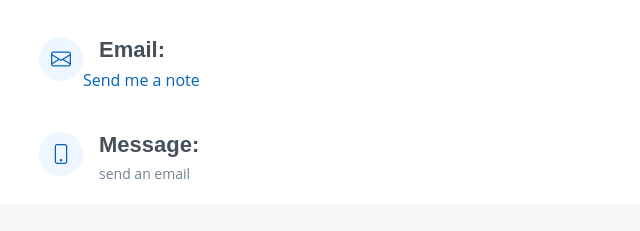
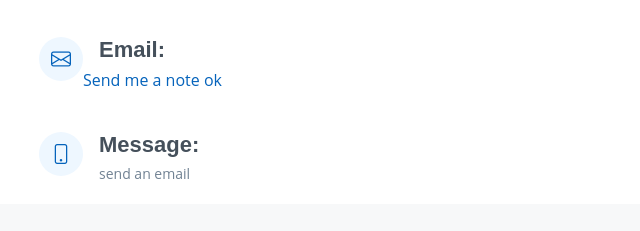
Before and after one commit to AndrewBalaschak/MyResumeS, a plain HTML site: page index.html in a window 1280 px wide. Shown: the part 5430-5661 px from the top of the page, 93-733 px from the left. Drawn offline with nearby package versions, Linux system fonts and the light colour scheme; no server answers.

Commit message:
put in an OK

```diff
--- a/index.html
+++ b/index.html
@@ -348,7 +348,7 @@
 
               <div class="email">
                  <a id="xcontact" href=""_blank"> <i class="bi bi-envelope" ></i></a>
-                <h4>Email:</h4><a id="ycontact" href=""_blank">   Send me a note </a>
+                <h4>Email:</h4><a id="ycontact" href=""_blank">   Send me a note ok</a>
 
               </div>
 
```
